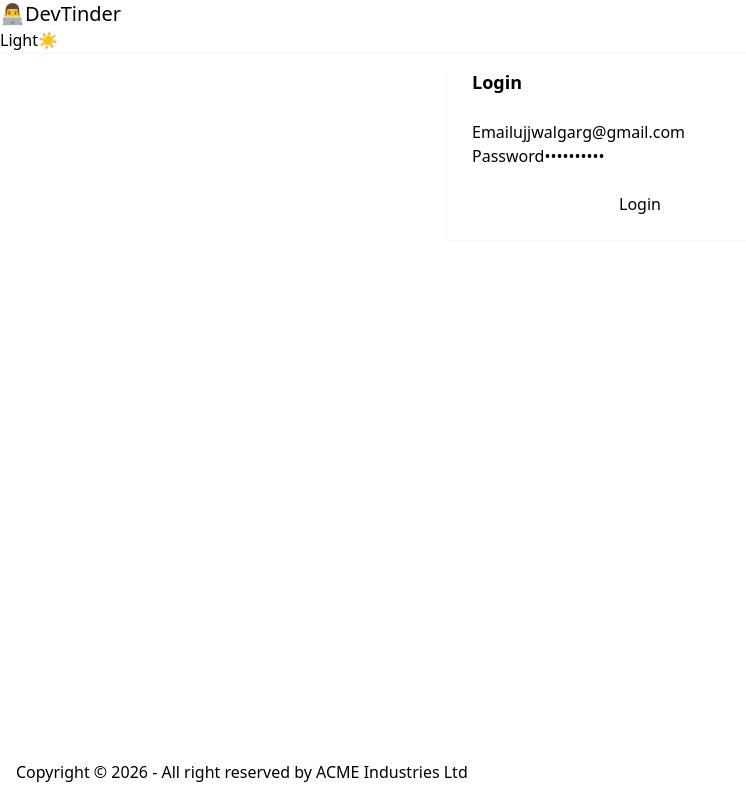
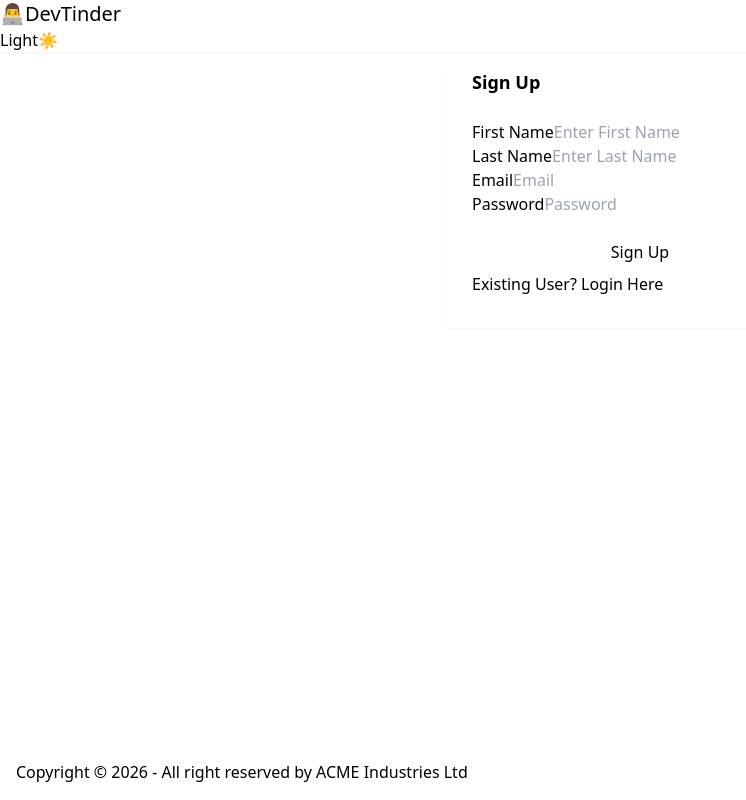
Before and after one commit to ujjwalgarg-byt/DevTinder-frontEnd, a React (Vite) app: page /login in a window 1280 px wide. Shown: the whole page, without its empty margins (0-746 px from the left). Built offline with nearby package versions, Linux system fonts and the light colour scheme; no server answers.

Commit message:
some opdation

```diff
--- a/src/Component/EditProfile.jsx
+++ b/src/Component/EditProfile.jsx
@@ -7,8 +7,8 @@ import { addUser } from "../utils/userSlice";
 const EditProfile = ({ user }) => {
   const [firstName, setFirstname] = useState(user.firstName);
   const [lastName, setLastname] = useState(user.lastName);
-  const [age, setAge] = useState(user.age);
-  const [gender, setGender] = useState(user.gender);
+  const [age, setAge] = useState(user.age || "");
+  const [gender, setGender] = useState(user.gender || "");
   const [photoUrl, setPhotourl] = useState(user.photoUrl);
   const [about, setAbout] = useState(user.about);
   const [error, setError] = useState("");
@@ -114,7 +114,7 @@ const EditProfile = ({ user }) => {
           </div>
         </div>
         <UserCard
-          user={{ firstName, lastName, age, about, gender, photoUrl }}
+          user={{ firstName, lastName, age, about, gender, photoUrl }} showButtons={false}
         />
       </div>
       {showToast && (
--- a/src/Component/Feed.jsx
+++ b/src/Component/Feed.jsx
@@ -20,14 +20,16 @@ const Feed = () => {
     }
   };
   useEffect(()=>{
+       getFeed();
+  },[]);
 
-       getFeed();
-
-
-  },[])
+  if(!feed) return;
+  if(feed.length<=0){
+    return <h1 className="font-bold text-lg text-center my-10">No More Users Found!!</h1>
+  }
   return feed &&(
     <div className="flex justify-center my-10">
-      <UserCard user = {feed[1]}/>
+      <UserCard user = {feed[0]} showButtons={true}/>
     </div>
   )
 
--- a/src/Component/Login.jsx
+++ b/src/Component/Login.jsx
@@ -1,28 +1,53 @@
 import axios from "axios";
 import React, { useState } from "react";
 import { useDispatch } from "react-redux";
-import {addUser} from "../utils/userSlice"
+import { addUser } from "../utils/userSlice";
 import { useNavigate } from "react-router-dom";
 import { BASE_URL } from "../utils/constants";
 const Login = () => {
-  const [emailId,setEmailId]=useState("ujjwalgarg@gmail.com");
-  const [password,setPassword]=useState("Ujjwal@120");
+  const [emailId, setEmailId] = useState("");
+  const [password, setPassword] = useState("");
+  const [firstName, setFirstName] = useState("");
+  const [lastName, setLastName] = useState("");
+  const [isLoginForm, setIsLoginForm] = useState(false);
   const dispatch = useDispatch();
   const navigate = useNavigate();
-  const [error,setError] = useState("");
-  const handleLogin=async()=>{
+  const [error, setError] = useState("");
+
+  const handleSignUp=async()=>{
     setError("");
     try{
-    const res = await axios.post( BASE_URL+"/logIn",{
-          emailId,password
-    },{withCredentials:true});
-    console.log(res.data);
-    dispatch(addUser(res.data))
-    return navigate("/");
+      const res  = await axios.post(BASE_URL + "/signup",{
+        emailId,firstName,lastName,password
+      },{withCredentials:true});
+      console.log(res?.data?.data);
+
+      dispatch(addUser(res?.data?.data));
+      navigate("/profile")
     }catch(err){
-      setError(err?.response?.data|| "Something went wrong");
       console.error(err);
+      setError(err?.response?.data || "Something went wrong");
 
+    }
+  }
+
+  const handleLogin = async () => {
+    setError("");
+    try {
+      const res = await axios.post(
+        BASE_URL + "/logIn",
+        {
+          emailId,
+          password,
+        },
+        { withCredentials: true },
+      );
+      console.log(res.data);
+      dispatch(addUser(res.data));
+      return navigate("/");
+    } catch (err) {
+      setError(err?.response?.data || "Something went wrong");
+      // console.error(err);
     }
   };
 
@@ -31,16 +56,41 @@ const Login = () => {
       <div className="card w-96 shadow-sm">
         <fieldset className="fieldset bg-base-200  rounded-box  p-6">
           <legend className="fieldset-legend text-lg font-semibold">
-            Login
+            {isLoginForm ? "Login" : "Sign Up"}
           </legend>
 
-          <label className="label">Email</label>
+          { !isLoginForm && <><label className="label">First Name</label>
+          <input
+            type="text"
+            value={firstName}
+            className="input input-bordered"
+            placeholder="Enter First Name"
+            onChange={(e) => {
+              setFirstName(e.target.value);
+            }}
+          />
+          <label className="label">Last Name</label>
+          <input
+            type="text"
+            value={lastName}
+            className="input input-bordered"
+            placeholder="Enter Last Name"
+            onChange={(e) => {
+              setLastName(e.target.value);
+            }}
+          />
+
+          </>}
+
+          <label className="label mt-2">Email</label>
           <input
             type="email"
             value={emailId}
             className="input input-bordered"
             placeholder="Email"
-            onChange={(e)=>{ setEmailId(e.target.value)}}
+            onChange={(e) => {
+              setEmailId(e.target.value);
+            }}
           />
 
           <label className="label mt-2">Password</label>
@@ -49,10 +99,24 @@ const Login = () => {
             value={password}
             className="input input-bordered"
             placeholder="Password"
-            onChange={(e)=>{ setPassword(e.target.value)}}
+            onChange={(e) => {
+              setPassword(e.target.value);
+            }}
           />
           <p className="text-red-500">{error}</p>
-          <button className="btn btn-neutral mt-6 w-full" onClick={handleLogin}>Login</button>
+          <button className="btn btn-neutral mt-6 w-full" onClick={isLoginForm?handleLogin:handleSignUp}>
+            {isLoginForm ? "Login" : "Sign Up"}
+          </button>
+          <p
+            className="m-auto py-2 cursor-pointer"
+            onClick={() => {
+              setIsLoginForm((value) => !value);
+            }}
+          >
+            {isLoginForm
+              ? "New User? Sign Up Here!"
+              : "Existing User? Login Here"}
+          </p>
         </fieldset>
       </div>
     </div>
--- a/src/Component/UserCard.jsx
+++ b/src/Component/UserCard.jsx
@@ -1,33 +1,59 @@
+import axios from "axios";
 import React from "react";
+import { BASE_URL } from "../utils/constants";
+import { useDispatch } from "react-redux";
+import { removeUser } from "../utils/feedSlice";
 
-const UserCard = ({user}) => {
-    console.log(user);
+const UserCard = ({ user, showButtons = false }) => {
+  // console.log(user);
+  const dispatch = useDispatch();
+  const { firstName, lastName, photoUrl, about, age, gender, _id } = user;
 
-    const {firstName,lastName,photoUrl,about,age,gender} = user;
+  const handleSendRequest = async (status, _id) => {
+    try {
+      const res = await axios.post(
+        BASE_URL + "/request/send/" + status + "/" + _id,
+        {},
+        { withCredentials: true },
+      );
+      dispatch(removeUser(_id));
+    } catch (err) {
+      console.error(err);
+    }
+  };
+
   return (
-
     <div className="card bg-base-300 w-96  shadow-sm">
-        <figure>
+      <figure className="h-80 w-full overflow-hidden rounded-t-2xl">
         <img
           src={photoUrl}
           alt={firstName}
+          className="h-full w-full object-cover object-top"
         />
       </figure>
+
       <div className="card-body">
-          <h2 className="card-title">
-            {firstName+" "+lastName}
-          </h2>
-          {age&&gender&&<p>{age + ", " + gender}</p>}
-          <p>
-            {about}
-          </p>
+        <h2 className="card-title">{firstName + " " + lastName}</h2>
+        {age && gender && <p>{age + ", " + gender}</p>}
+        <p>{about}</p>
+        {showButtons && (
           <div className="card-actions flex justify-center my-4">
-            <div className="btn btn-primary">Ignored</div>
-            <div className="btn btn-secondary">Interested</div>
+            <div
+              className="btn btn-primary"
+              onClick={() => handleSendRequest("ignored", _id)}
+            >
+              Ignored
+            </div>
+            <div
+              className="btn btn-secondary"
+              onClick={() => handleSendRequest("interested", _id)}
+            >
+              Interested
             </div>
           </div>
+        )}
       </div>
-
+    </div>
   );
 };
 
--- a/src/utils/feedSlice.js
+++ b/src/utils/feedSlice.js
@@ -9,10 +9,14 @@ const feedSlice = createSlice({
         },
         removeFeed : (state,action)=>{
             return null;
+        },
+        removeUser : (state,action)=>{
+            const newFeed = state.filter(x=>x._id!==action.payload);
+            return newFeed;
         }
     }
 });
 
 
-export const {addFeed,removeFeed} = feedSlice.actions;
+export const {addFeed,removeFeed,removeUser} = feedSlice.actions;
 export default feedSlice.reducer;
```
Lines whose indentation alone changed are shown as unchanged.
